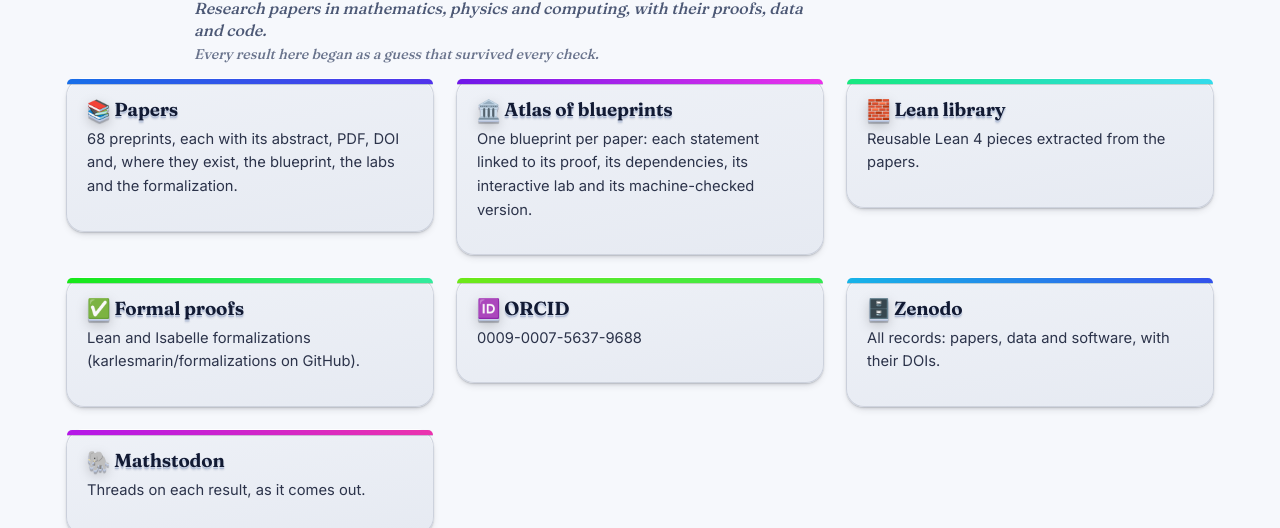
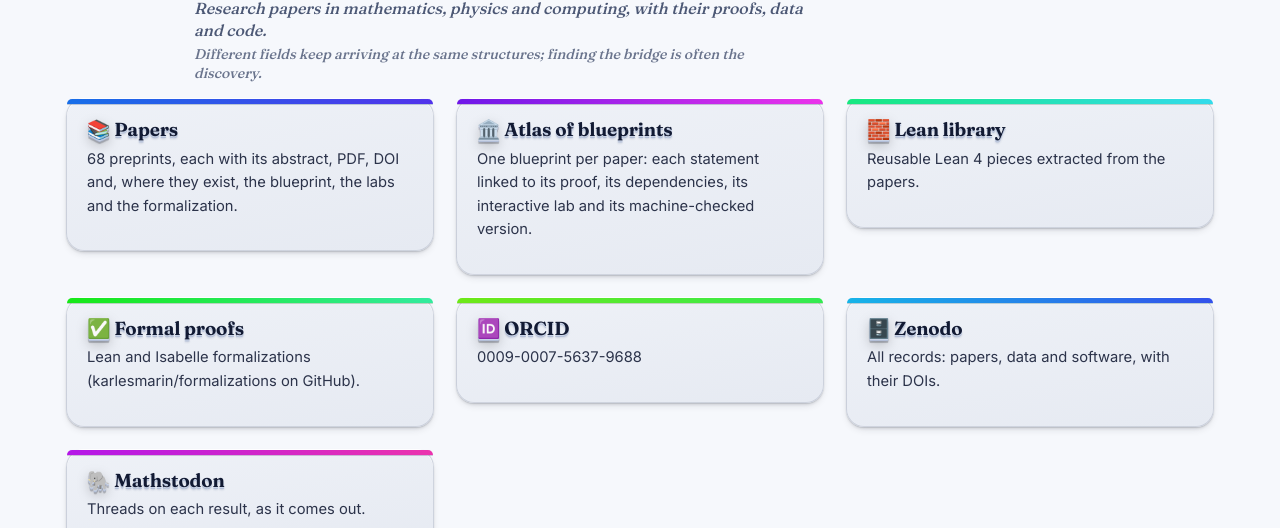
Before and after one commit to karlesmarin/karlesmarin.github.io, a plain HTML site: page index.html in a window 1280 px wide. Shown: the part 572-1100 px from the top of the page. Drawn offline with Linux system fonts and the light colour scheme.

Commit message:
Home and papers: second motto line on bridges between fields (excovery.publicaciones)
Co-Authored-By: Claude Opus 5.5 <noreply@anthropic.com>
Claude-Session: https://claude.ai/code/session_019jxVR4UtrgmY8iyqiS3GG1

```diff
--- a/index.html
+++ b/index.html
@@ -31,7 +31,7 @@
       <div class="who-txt">
         <h1 class="name">Carles Marín</h1>
         <p class="motto">Research papers in mathematics, physics and computing, with their proofs, data and code.</p>
-        <p class="motto-2">Every result here began as a guess that survived every check.</p>
+        <p class="motto-2">Different fields keep arriving at the same structures; finding the bridge is often the discovery.</p>
       </div>
     </div>
   </div>
```
Also changed, not shown: papers/index.html (+1 -1 lines).
